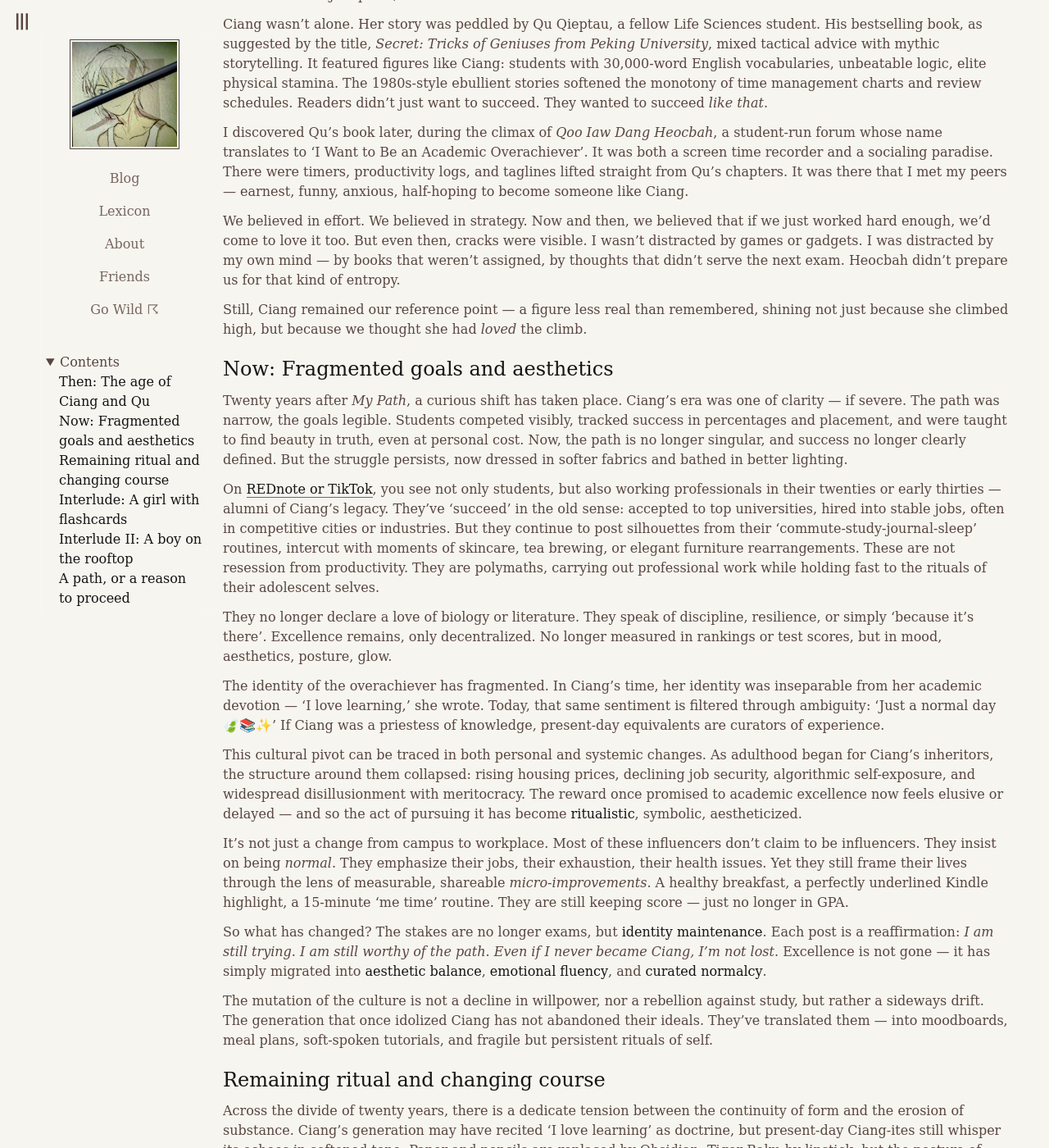
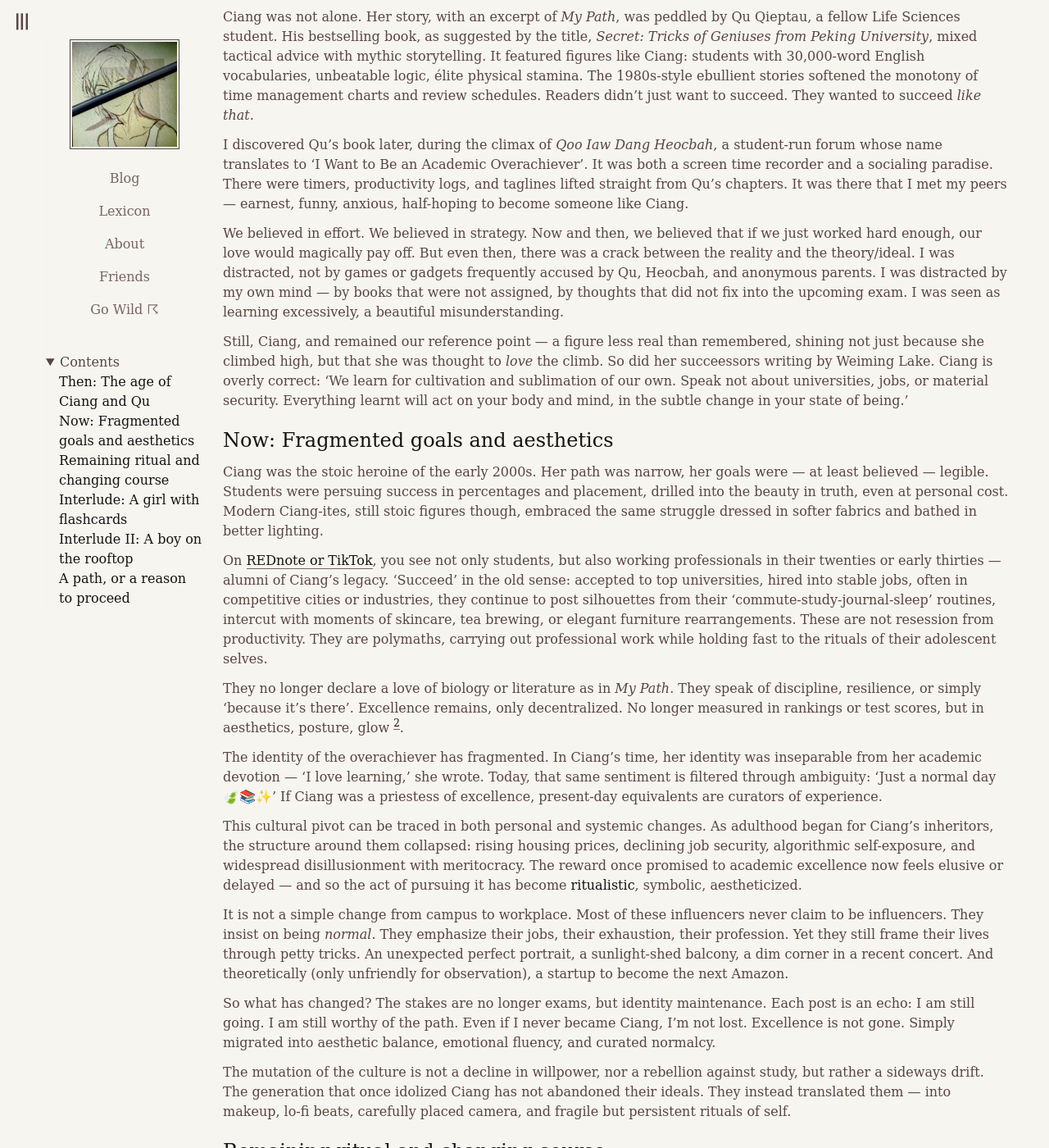
Before and after one commit to 0xis-cn/0xis-cn, a Jekyll site: the page built from _posts/2025-05-31-my-path-after-twenty-years.md, in a window 1280 px wide and 1400 px high, scrolled down 837 px. Shown: the whole window at 82% size. Built offline with Jekyll 4.4.1, drawn with Linux system fonts in a browser that asks for light colours; some of the changed text lies outside the part shown.

Commit message:
article changed a little

```diff
--- a/_posts/2025-05-31-my-path-after-twenty-years.md
+++ b/_posts/2025-05-31-my-path-after-twenty-years.md
@@ -17,39 +17,41 @@ Twenty-two years ago, a college fresher penned an essay titled *My Path*. She be
 
 <!--more-->
 
-<p class="ml-smaller">Note: Please be aware that this article has significant traces of AI writing, as I have no time to revise it at the moment.</p>
-
 ## Then: The age of Ciang and Qu
 
-She, Ciang Yaucuang in the conventional romanization of this blog, was anything but ordinary. She outperformed her peers at a top-tier high school and enrolled in School of Life Sciences, Peking University in 2003, then the holy grail for the academically gifted. She was admired not only for her achievements, but for the way she presented: humble, sincere, infused with a professed love for learning itself. 'Accept knowledge with a heartfelt and humble love,' she wrote, 'and try to understand its beauty.'
+She, Ciang Yaucuang in the conventional romanization of this blog, was anything but ordinary. She outperformed her peers at a top-tier high school and enrolled in School of Life Sciences, Peking University in 2003, then the holy grail for the academically gifted. She was admired not only for her achievements, but for the way she presented: humble, sincere, infused with a professed love for learning itself. 'Accept knowledge with a heartfelt and humble love,' she wrote, 'and try to understand its beauty.' [^path]
 
-There might be thousands of people asking on the other side of paper: was that really love for learning? Or was it the love of winning, polished into something nobler? I can't speak for Ciang, but I remember myself clearly. I honestly believed I 'loved learning'. Yet when my grades fell and the next level slipped from reach, that love evaporated. Was it ever love? Or just pride, dressed in school colours?
+[^path]: The [original text](https://www.doc88.com/p-8092238402526.html) is commented by Lii Lipfong, a Henan-based teacher. This is incomplete (some experted sentences elsewhere were missing), nor necessarily the most complete, but the annotations themselves are interesting.
 
-Ciang wasn't alone. Her story was peddled by Qu Qieptau, a fellow Life Sciences student. His bestselling book, as suggested by the title, *Secret: Tricks of Geniuses from Peking University*, mixed tactical advice with mythic storytelling. It featured figures like Ciang: students with 30,000-word English vocabularies, unbeatable logic, elite physical stamina. The 1980s-style ebullient stories softened the monotony of time management charts and review schedules. Readers didn't just want to succeed. They wanted to succeed *like that*.
+There might be thousands of people asking on the other side of paper: was that really love for learning? Or was it the love of winning, polished into something nobler? Yes, Ciang exposed her failure, with an evident subsequence that otherwise we would not read her. I can't speak for Ciang, but I remember myself clearly. I honestly believed I 'loved learning', until when my grades fell and the next level slipped from reach. Was it ever love? Or just pride, dressed in school colours?
+
+Ciang was not alone. Her story, with an excerpt of *My Path*, was peddled by Qu Qieptau, a fellow Life Sciences student. His bestselling book, as suggested by the title, *Secret: Tricks of Geniuses from Peking University*, mixed tactical advice with mythic storytelling. It featured figures like Ciang: students with 30,000-word English vocabularies, unbeatable logic, élite physical stamina. The 1980s-style ebullient stories softened the monotony of time management charts and review schedules. Readers didn't just want to succeed. They wanted to succeed *like that*.
 
 I discovered Qu's book later, during the climax of *Qoo Iaw Dang Heocbah*, a student-run forum whose name translates to 'I Want to Be an Academic Overachiever'. It was both a screen time recorder and a socialing paradise. There were timers, productivity logs, and taglines lifted straight from Qu's chapters. It was there that I met my peers — earnest, funny, anxious, half-hoping to become someone like Ciang.
 
-We believed in effort. We believed in strategy. Now and then, we believed that if we just worked hard enough, we'd come to love it too. But even then, cracks were visible. I wasn't distracted by games or gadgets. I was distracted by my own mind — by books that weren't assigned, by thoughts that didn't serve the next exam. Heocbah didn't prepare us for that kind of entropy.
+We believed in effort. We believed in strategy. Now and then, we believed that if we just worked hard enough, our love would magically pay off. But even then, there was a crack between the reality and the theory/ideal. I was distracted, not by games or gadgets frequently accused by Qu, Heocbah, and anonymous parents. I was distracted by my own mind — by books that were not assigned, by thoughts that did not fix into the upcoming exam. I was seen as learning excessively, a beautiful misunderstanding.
 
-Still, Ciang remained our reference point — a figure less real than remembered, shining not just because she climbed high, but because we thought she had *loved* the climb.
+Still, Ciang, and remained our reference point — a figure less real than remembered, shining not just because she climbed high, but that she was thought to *love* the climb. So did her succeessors writing by Weiming Lake. Ciang is overly correct: 'We learn for cultivation and sublimation of our own. Speak not about universities, jobs, or material security. Everything learnt will act on your body and mind, in the subtle change in your state of being.'
 
 ## Now: Fragmented goals and aesthetics
 
-Twenty years after *My Path*, a curious shift has taken place. Ciang's era was one of clarity — if severe. The path was narrow, the goals legible. Students competed visibly, tracked success in percentages and placement, and were taught to find beauty in truth, even at personal cost. Now, the path is no longer singular, and success no longer clearly defined. But the struggle persists, now dressed in softer fabrics and bathed in better lighting.
+Ciang was the stoic heroine of the early 2000s. Her path was narrow, her goals were — at least believed — legible. Students were persuing success in percentages and placement, drilled into the beauty in truth, even at personal cost. Modern Ciang-ites, still stoic figures though, embraced the same struggle dressed in softer fabrics and bathed in better lighting.
 
-On [REDnote or TikTok](https://stephenleng.com/en/tiktok-is-bad-but-rednote-is-even-worse/), you see not only students, but also working professionals in their twenties or early thirties — alumni of Ciang's legacy. They've 'succeed' in the old sense: accepted to top universities, hired into stable jobs, often in competitive cities or industries. But they continue to post silhouettes from their 'commute-study-journal-sleep' routines, intercut with moments of skincare, tea brewing, or elegant furniture rearrangements. These are not resession from productivity. They are polymaths, carrying out professional work while holding fast to the rituals of their adolescent selves.
+On [REDnote or TikTok](https://stephenleng.com/en/tiktok-is-bad-but-rednote-is-even-worse/), you see not only students, but also working professionals in their twenties or early thirties — alumni of Ciang's legacy. 'Succeed' in the old sense: accepted to top universities, hired into stable jobs, often in competitive cities or industries, they continue to post silhouettes from their 'commute-study-journal-sleep' routines, intercut with moments of skincare, tea brewing, or elegant furniture rearrangements. These are not resession from productivity. They are polymaths, carrying out professional work while holding fast to the rituals of their adolescent selves.
 
-They no longer declare a love of biology or literature. They speak of discipline, resilience, or simply 'because it's there'. Excellence remains, only decentralized. No longer measured in rankings or test scores, but in mood, aesthetics, posture, glow.
+They no longer declare a love of biology or literature as in *My Path*. They speak of discipline, resilience, or simply 'because it's there'. Excellence remains, only decentralized. No longer measured in rankings or test scores, but in aesthetics, posture, glow [^aespell].
 
-The identity of the overachiever has fragmented. In Ciang's time, her identity was inseparable from her academic devotion — 'I love learning,' she wrote. Today, that same sentiment is filtered through ambiguity: 'Just a normal day 🍃📚✨' If Ciang was a priestess of knowledge, present-day equivalents are curators of experience.
+[^aespell]: Ciang is, as expected, one of them. The [forwarded and disposed blog post](https://blog.sina.com.cn/s/blog_13129cf890102van4.html), suspected to be written by Qu, praised Ciang in a disgusting macho tone.
+
+The identity of the overachiever has fragmented. In Ciang's time, her identity was inseparable from her academic devotion — 'I love learning,' she wrote. Today, that same sentiment is filtered through ambiguity: 'Just a normal day 🍃📚✨' If Ciang was a priestess of excellence, present-day equivalents are curators of experience.
 
 This cultural pivot can be traced in both personal and systemic changes. As adulthood began for Ciang's inheritors, the structure around them collapsed: rising housing prices, declining job security, algorithmic self-exposure, and widespread disillusionment with meritocracy. The reward once promised to academic excellence now feels elusive or delayed — and so the act of pursuing it has become **ritualistic**, symbolic, aestheticized.
 
-It's not just a change from campus to workplace. Most of these influencers don't claim to be influencers. They insist on being *normal*. They emphasize their jobs, their exhaustion, their health issues. Yet they still frame their lives through the lens of measurable, shareable *micro-improvements*. A healthy breakfast, a perfectly underlined Kindle highlight, a 15-minute 'me time' routine. They are still keeping score — just no longer in GPA.
+It is not a simple change from campus to workplace. Most of these influencers never claim to be influencers. They insist on being *normal*. They emphasize their jobs, their exhaustion, their profession. Yet they still frame their lives through petty tricks. An unexpected perfect portrait, a sunlight-shed balcony, a dim corner in a recent concert. And theoretically (only unfriendly for observation), a startup to become the next Amazon.
 
-So what has changed? The stakes are no longer exams, but **identity maintenance**. Each post is a reaffirmation: *I am still trying*. *I am still worthy of the path*. *Even if I never became Ciang, I'm not lost*. Excellence is not gone — it has simply migrated into **aesthetic balance**, **emotional fluency**, and **curated normalcy**.
+So what has changed? The stakes are no longer exams, but identity maintenance. Each post is an echo: I am still going. I am still worthy of the path. Even if I never became Ciang, I'm not lost. Excellence is not gone. Simply migrated into aesthetic balance, emotional fluency, and curated normalcy.
 
-The mutation of the culture is not a decline in willpower, nor a rebellion against study, but rather a sideways drift. The generation that once idolized Ciang has not abandoned their ideals. They've translated them — into moodboards, meal plans, soft-spoken tutorials, and fragile but persistent rituals of self.
+The mutation of the culture is not a decline in willpower, nor a rebellion against study, but rather a sideways drift. The generation that once idolized Ciang has not abandoned their ideals. They instead translated them — into makeup, lo-fi beats, carefully placed camera, and fragile but persistent rituals of self.
 
 ## Remaining ritual and changing course
 
@@ -57,15 +59,17 @@ Across the divide of twenty years, there is a dedicate tension between the conti
 
 But does that make it the same thing?
 
-The rituals have survived: early rising, colour-coded schedules, even the meticulous highlighting of biology textbooks. Yet the **center of gravity has shifted**. For Ciang, biology was the beautiful object. For many now, the process itself — the method, the rhythm, the visible effort — has taken over as the point. The substance is replaceable. Today it might be CFA vocabulary or Duolingo challenge; tomorrow, a dance challenge or a journaling format. Attempt has become aesthetic, portable, and possibly goal-agnostic.
+The rituals have survived: early rising, colour-coded schedules, even the meticulous highlighting of biology textbooks. Yet the centre of gravity has shifted. For Ciang, biology was the beautiful object. For many now, the process itself — the method, the rhythm, the visible effort — has taken over as the point. The substance is replaceable. Today it might be CFA vocabulary or Duolingo challenge; tomorrow, a dance challenge or a journaling format. Attempt has become aesthetic, portable, and possibly goal-agnostic.
 
 It is not a disarmament of merit. It is an intelligent adaptation to an increasingly precarious world. When Ciang's path promised, at least nominally, a trade of suffering for stability, the modern scene has internalized the fact that the reward is not guaranteed. Thus, the reward becomes the act itself — stylized, shareable, looped.
 
-Yet something is lost. Not purity, not discipline — those are intact — but a certain coherence. The older culture, for all its rigidity, gave its devotees a structure in which they could believe *too much*. Now, many believe *just enough to keep going*, but not enough to be transformed.
+Yet something is lost. Not purity, not discipline — those are intact — but a certain coherence. The older culture, for all its rigidity, gave its devotees a structure in which they could believe *too much*. Now, many believe *just enough to keep going*, but not enough to be transformed. Ciang's alumni sitting by Weiming Lake, instead of composing another *My Path*, are moaning their ephemeral careers like anyone else.
 
-And here lies the deepest irony: the same cultural machinery that once enabled upward mobility and intellectual intimacy now reproduces self-doubt and splintered ambition. The students who once dreamed of becoming Ciang now find themselves still in the frame, but without the promise of arrival. They persist in the rituals without any kind of conviction.
+It is the deepest irony: the very cultural mechanisms that once facilitated intellectual progress are now perpetuating self-doubt and fragmented ambition. There is no true self-cultivation in a system-overwhelming world. Students who dreamt to become Ciang now find themselves still in the frame, but without the sense of arrival. They persist in the rituals without any kind of conviction.
 
-Even the mythic heroes, like Ciang herself, have abandoned the old temple. Her rumoured move from biology to consultancy suggested a broad yet dangerous drift: the dream of pure knowledge replaced by adaptability, linguistic fluency, and social intelligence. Her success remains, but not the myth we were told. And still, it does not make the whole thing a failure. What we're witnessing is not collapse, but *transformation*. The learning subculture has mutated from a meritocratic ladder to a mosaic of survival strategies. Some still aim at excellence. Others aim at visibility. Most aim, tacitly, at dignity.
+Even the mythic heroes, like Ciang herself, have abandoned the old temple. Her rumoured move away from biology [^rumor] suggested a broad yet dangerous drift: the dream of integrity replaced by adaptability, linguistic fluency, and social intelligence. But still, it does not make the idea of learning a failure. The subculture has mutated from a meritocratic ladder to a mosaic of survival strategies. Some still aim at excellence. Others aim at visibility. Most aim, tacitly, at dignity.
+
+[^rumor]: I read it earlier. Alternatively, she was said [still involved in neuroscience research](https://tieba.baidu.com/p/8263758789). I apologise for speculating on the career of others.
 
 The ultimate question is not 'where is the right path?' But rather, 'what kind of story can we still convince ourselves of?'
 
@@ -73,11 +77,11 @@ That story has become quieter. More reflexive. Less triumphant. But it still exi
 
 ## Interlude: A girl with flashcards
 
-It's 11:47 p.m., and she's reviewing English flashcards at the kitchen table.
+It's 11:47 p.m., and she is reviewing English flashcards at the kitchen table.
 
 The soft hum of the refrigerator marks time more faithfully than her smartwatch. On the table: half a cup of cold barley tea, a cracked iPad, a planner open to a colour-coded page that says only 'KEEP GOING.'
 
-She's twenty-eight now. Consultant, or analyst — it's hard to explain the job to her parents, and harder to explain to herself. The office is quiet, the work ambiguous, the pay enough.
+She is twenty-eight now. Consultant, or analyst — hard to explain the job to her parents, and harder to explain to herself. The office is quiet, the work ambiguous, the pay enough.
 
 She still uses the same vocabulary app from high school. The interface has changed, but the word lists are eerily familiar. *Recalcitrant. Ephemeral. Nonplussed.* She whispers them under her breath, like old friends at a reunion where no one is sure who aged better.
 
@@ -101,7 +105,7 @@ Now, years later, he works as a technician for a small company that fixes air co
 
 But some nights, when he finishes late, he climbs onto the roof of a client's building. Bathed in the wind, he watches lattices of glowing windows. Some flicker with PowerPoint slides. Some with livestreamed lectures. Some, probably, with videos of young people mouthing motivational slogans into ring lights.
 
-He wonders what would've happened if he had chased Ciang's path. Would it have broken him? Or saved him? He doesn't know. But he suspects that some of those windows belong to people who feel the same — unsure if they are ahead or behind, unsure what was supposed to happen.
+He wonders what would have happened if he had chased Ciang's path. Would it have broken him? Or saved him? He doesn't know. But he suspects that some of those windows belong to people who feel the same — unsure if they are ahead or behind, unsure what was supposed to happen.
 
 So he stands there a while. Not chasing anything. Not regretting much. Just letting the city breathe.
 
@@ -109,16 +113,14 @@ So he stands there a while. Not chasing anything. Not regretting much. Just lett
 
 Ciang's word *path*, after twenty years of sedimentation, has been heavier and mystical. The Ciang of 2003 embodied the aspirational clarity of a generation who believed, or at least performed belief, that excellence would carry them forward. But what we have witnessed over two decades is not a collapse of that vision, nor a complete reinvention, but something more ambiguous: a slow diffusion.
 
-The Ciangs of today still exist. Some study with monk-like discipline. Some excel in multiple fields. But increasingly, they do so under different lights. Where once the goal was entrance into a world of science and seriousness, student-influencers today are generalists in excellence, their value measured not only by grades but also by voice, poise, and adaptability. They sell not just effort but persona.
+It have been no longer a path of Ciang's own, but of a generation. Some study with monk-like discipline. Some excel in multiple fields. But increasingly, they do so under different lights. Where once the goal was entrance into a world of science and seriousness, student-influencers today are generalists in excellence, their value measured not only by grades but also by voice, poise, and adaptability. They sell not just effort but persona.
 
-Yet the *aura* of the path remains. It haunts us — especially those who failed to follow it fully. You, me, others: we believed we loved learning. Perhaps we did. Perhaps we loved being told we did. Or perhaps we loved *what it made us look like*. The truth, as always, is fragmentary.
+The *aura* of the path remains. It is a pounding, for us finally not keeping the promise. We believed we loved learning. Perhaps we did. Perhaps we loved being told we did. Or perhaps we loved *what it made us look like*. The truth, as always, is fragmentary.
 
-And still, people wake early. They revise. They document. They try. Something persists beneath the shifting cultural sediment. Not a shared destination, but maybe a shared motion.
-
-The tragedy is not that the path is gone. The tragedy, if any, is that we expected a path at all — linear, final, nameable. In reality, what we inherited was a set of postures, an illusion of roadposts, and a language for struggle that now often outlives the purpose it once served.
+We are finding meaning, after the sheer failure to become Ciang. Something persists beneath the shifting cultural sediment. Not a shared destination, but maybe a shared motion. The tragedy is not that the path is gone. The tragedy, if any, is that *we expected a path* at all — linear, final, nameable. In reality, what we inherited was an illusion of roadposts, a set of postures, and a language for struggle that now often outlives the purpose it once served.
 
 But maybe that is enough.
 
-Maybe the quiet determination of the woman with the flashcards, or the roof-bound technician who still wonders 'what if,' are not stories of failure, but of cultural memory. They carry forward something we can't quite define. Not ambition. Not hope. Or just… a way of being with effort.
+Maybe the quiet determination of the woman with the flashcards, or the roof-bound technician who still wonders 'what if', are not stories of failure, but of **cultural memory**. They carry forward something we cannot quite define. Not ambition. Not hope. Or no more than a way of being with effort.
 
-So this is not a eulogy for Ciang, or for the age of textbooks and flashcards. It's an acknowledgment that the path never really existed the way we thought. In the end of the day, across the scattered stones and mismatched stories, something still tries to walk.
+So this is not a eulogy for Ciang, or for the age of textbooks and flashcards. It is an acknowledgment that the path never really existed the way we thought. In the end of the day, across the scattered stones and mismatched stories, something still tries to walk.
```
